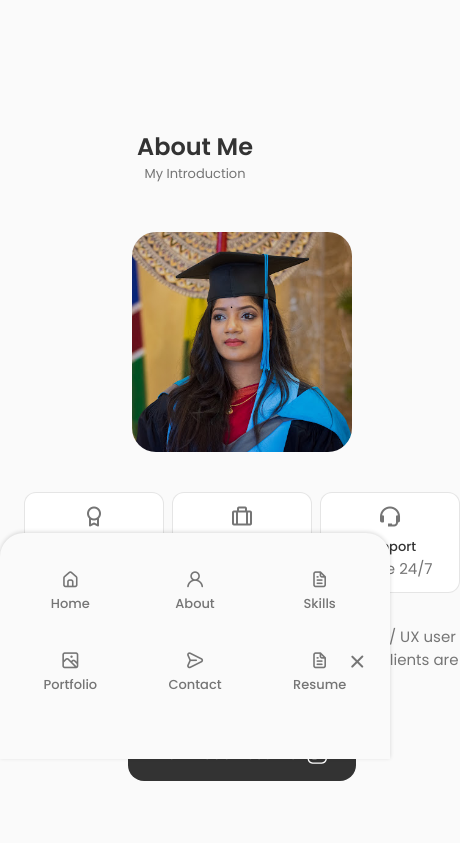
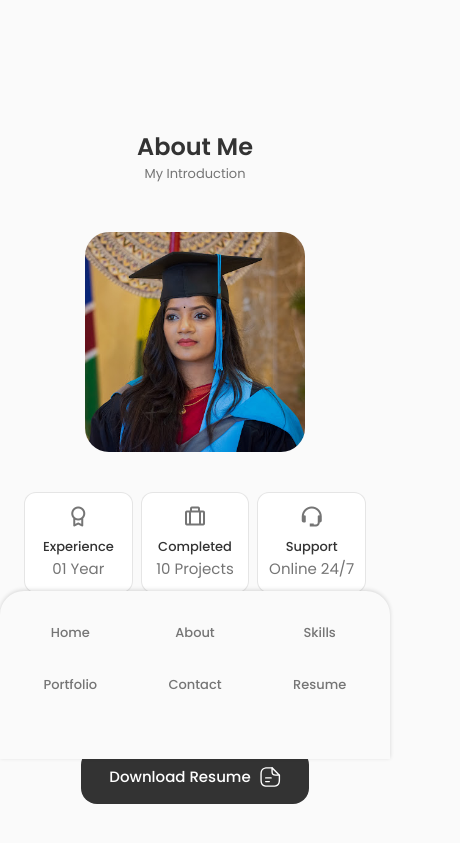
Before and after one commit to sreeginy/myportfolio, a React (Create React App) app: page / in a window 390 px wide. Shown: the part 929-1772 px from the top of the page, 460 px wide, since content can reach past the window. Built offline with nearby package versions, Linux system fonts and the light colour scheme.

Commit message:
changes responsible size

```diff
--- a/src/components/about/about.css
+++ b/src/components/about/about.css
@@ -80,10 +80,9 @@
     }
 }
 
-
 @media screen and (max-width: 576px) {
     .about__info {
-        grid-template-columns: repeat(3 1fr);
+        grid-template-columns: repeat(3, 1fr); /* corrected syntax */
     }
 
     .about__description {
@@ -93,9 +92,7 @@
 
 /* For small devices */
 @media screen and (max-width: 350px) {
-
     .about__info {
-        grid-template-columns: repeat(2 1fr);
+        grid-template-columns: repeat(2, 1fr); /* corrected syntax */
     }
-
 }
--- a/src/components/header/header.css
+++ b/src/components/header/header.css
@@ -52,9 +52,7 @@
 .nav__link:hover {
     color: var(--tittle-color-dark);
 }
-
 /* Break points */
-
 @media screen and (max-width: 768px) {
     .header {
         top: initial;
@@ -109,29 +107,15 @@
         font-size: 1.1rem;
         cursor: pointer;
     }
-
-    .nav__close {
-        color: var(--title-color-dark);
-    }
-
-    .nav__icon,
-    .nav__close,
-    .nav__toggle {
-        display: block;
-    }
-
 }
-
 
 /* For small devices */
 @media screen and (max-width: 350px) {
-
     .nav__menu {
         padding: 2rem 0.25rem 4rem;
     }
 
     .nav__list {
-        column-gap: 0;
+        column-gap: 0; /* Apply column-gap property within .nav__list class */
     }
-
 }
--- a/src/components/home/Home.css
+++ b/src/components/home/Home.css
@@ -127,11 +127,10 @@
     font-size: 1.25rem;
     color: var(--tittle-color);
 }
-
 /* Breakpoints */
 @media screen and (max-width: 992px) {
     .home__content {
-    grid-template-columns: 100px repeat(2, 1fr);
+     grid-template-columns: auto repeat(2, 1fr); /* Corrected value */
      column-gap: 1.25rem;
     }
 
@@ -176,16 +175,13 @@
      .home__img {
          order: initial;
          justify-self: initial;
+         box-shadow: inset 0 0 0 6px rgb(255 255 255 / 30%); /* Moved box-shadow here */
+         width: 200px;
+         height: 200px;
      }
 
      .home__data {
          grid-column: 1/3;
-    }
-
-    .home__img {
-        box-shadow: inset 0 0 0 6px rgb(255 255 255 / 30%);
-        width: 200px;
-        height: 200px;
      }
 
      .home__scroll {
--- a/src/components/services/services.css
+++ b/src/components/services/services.css
@@ -124,9 +124,8 @@
 /* Breakpoints */
 @media screen and (max-width: 992px) {
     .services__container {
-    grid-template-columns: repeat(3, 218px);
+      grid-template-columns: repeat(auto-fit, minmax(218px, 1fr)); /* Adjusted for better responsiveness */
     }
-
   }
 
   @media screen and (max-width: 768px) {
@@ -141,7 +140,6 @@
     .services__icon {
       font-size: 1.5rem;
     }
-
   }
 
   @media screen and (max-width: 576px) {
@@ -152,7 +150,6 @@
     .services__modal-description {
       padding: 0;
     }
-
   }
 
   /* For small devices */
@@ -164,5 +161,4 @@
     .services__content {
       padding-right: 6rem;
     }
-
   }
--- a/src/components/skills/skills.css
+++ b/src/components/skills/skills.css
@@ -56,7 +56,6 @@
     font-size: 12px;
 }
 
-
 /* Breakpoints */
 @media screen and (max-width: 992px) {
     .skills__container {
@@ -66,7 +65,7 @@
 }
 
 @media screen and (max-width: 768px) {
-
+    /* Add styles here if necessary */
 }
 
 @media screen and (max-width: 576px) {
@@ -88,5 +87,4 @@
     .skills__name {
         font-size: var(--small-font-size);
     }
-
 }
```
Lines whose indentation alone changed are shown as unchanged.
